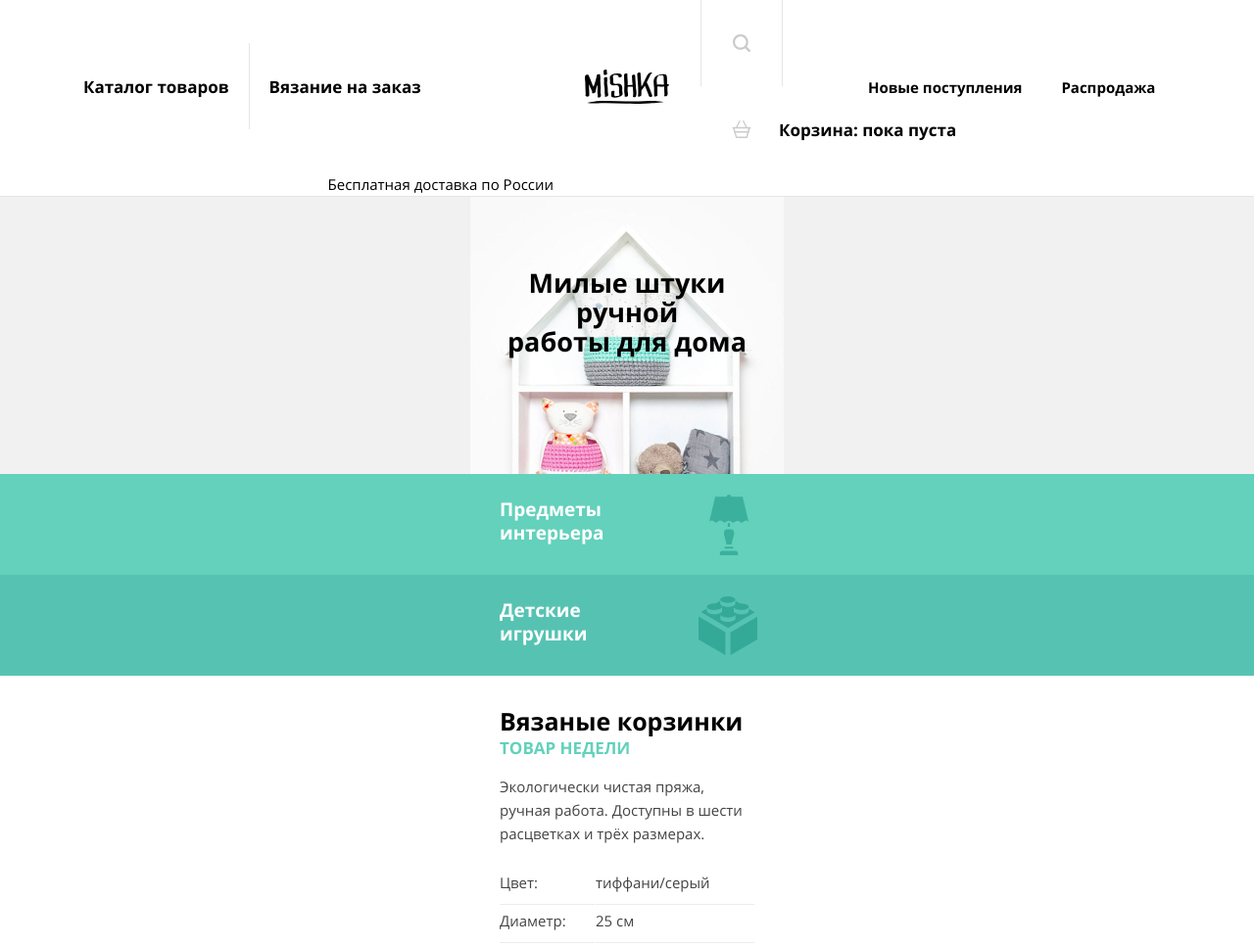
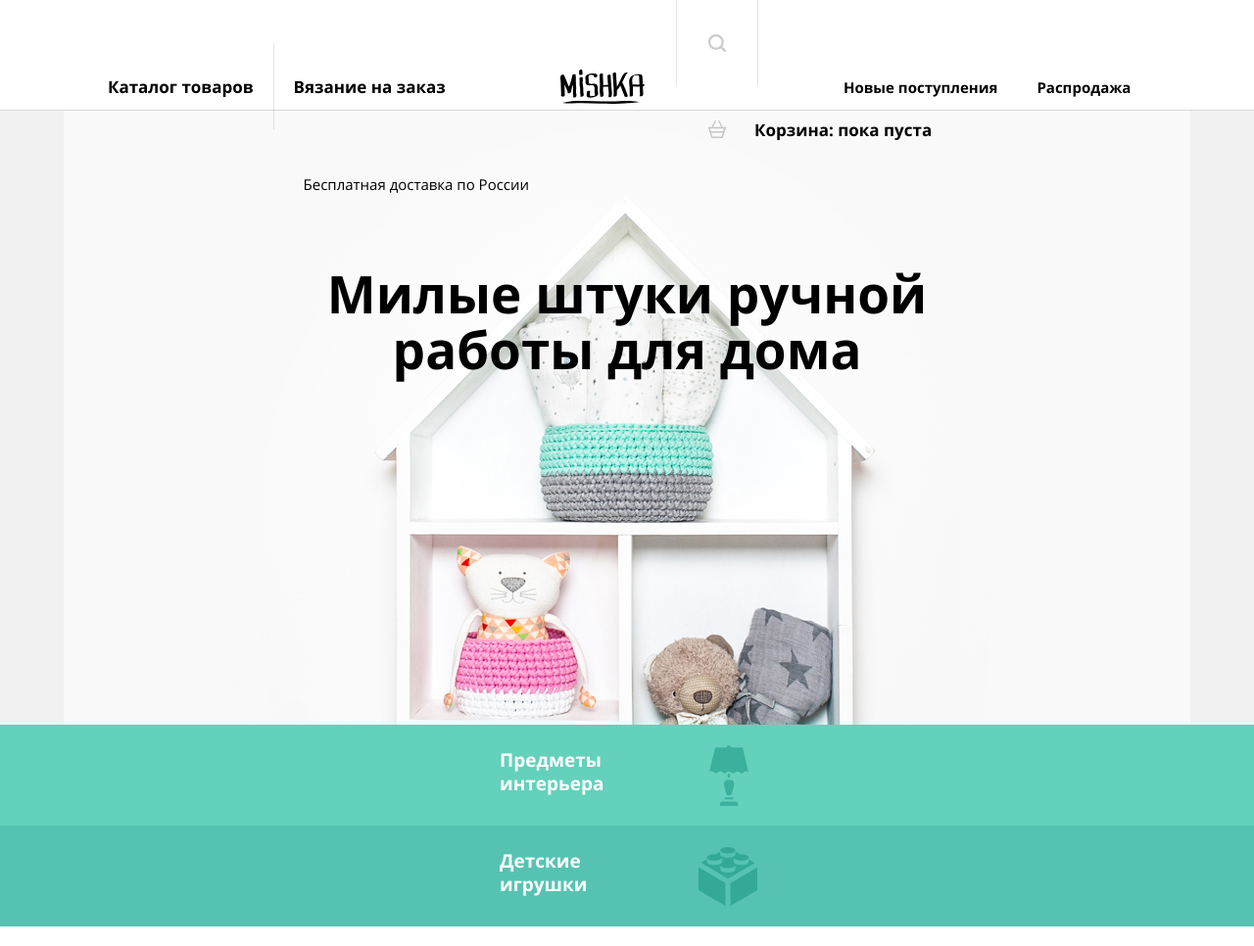
Before and after one commit to htmlacademy-adaptive/1970787-mishka-25, a plain HTML site: page source/index.html in a window 1280 px wide. Shown: the top 966 px of the page at 98% size. Drawn offline with nearby package versions, Linux system fonts and the light colour scheme; files that its build step writes are made by us from their sources; files whose address does not match are found by name.

Commit message:
Добавляет адаптив для заголовка

```diff
--- a/source/less/blocks/main-header.less
+++ b/source/less/blocks/main-header.less
@@ -14,6 +14,5 @@
     display: flex;
     justify-content: center;
     background-color: transparent;
-    border-bottom: 1px solid fade(@black, 10%);
   }
 }
--- a/source/less/blocks/main-nav.less
+++ b/source/less/blocks/main-nav.less
@@ -13,7 +13,7 @@
   }
 
   @media (min-width: @desktop-width) {
-    grid-template-columns: 500px 150px 151px 349px;
+    grid-template-columns: 450px 150px 151px 349px;
   }
 }
 
--- a/source/less/blocks/main-title.less
+++ b/source/less/blocks/main-title.less
@@ -6,4 +6,16 @@
   width: 260px;
   text-align: center;
   margin: 0 auto;
+
+  @media (min-width: @tablet-width) {
+    font-size: 43px;
+    line-height: 50px;
+    width: 668px;
+  }
+
+  @media (min-width: @desktop-width) {
+    font-size: 53px;
+    line-height: 57px;
+    width: 700px;
+  }
 }
--- a/source/less/blocks/main-wrapper.less
+++ b/source/less/blocks/main-wrapper.less
@@ -1,11 +1,30 @@
 .main-wrapper__title-background {
-  padding: 74px 30px 73px;
   background-color: @lightgrey;
+  border-top: 1px solid fade(@black, 10%);
 
   &--image {
     padding: 73px 30px 120px;
     background-image: url("../img/main-title-mobile.jpg");
     background-position: center -17px;
     background-repeat: no-repeat;
+
+    @media (min-width: @tablet-width) {
+      background-image: url("../img/main-title-tablet.jpg");
+      background-position: center 0;
+    }
+
+    @media (min-width: @desktop-width) {
+      background-image: url("../img/main-title-desktop.jpg");
+    }
+  }
+
+  @media (min-width: @tablet-width) {
+    margin-top: -88px;
+    padding: 155px 50px 372px;
+  }
+
+  @media (min-width: @desktop-width) {
+    margin-top: -88px;
+    padding: 158px 225px 355px;
   }
 }
```
Also changed, not shown: source/img/main-title-desktop.jpg (added), source/img/main-title-tablet.jpg (added).
